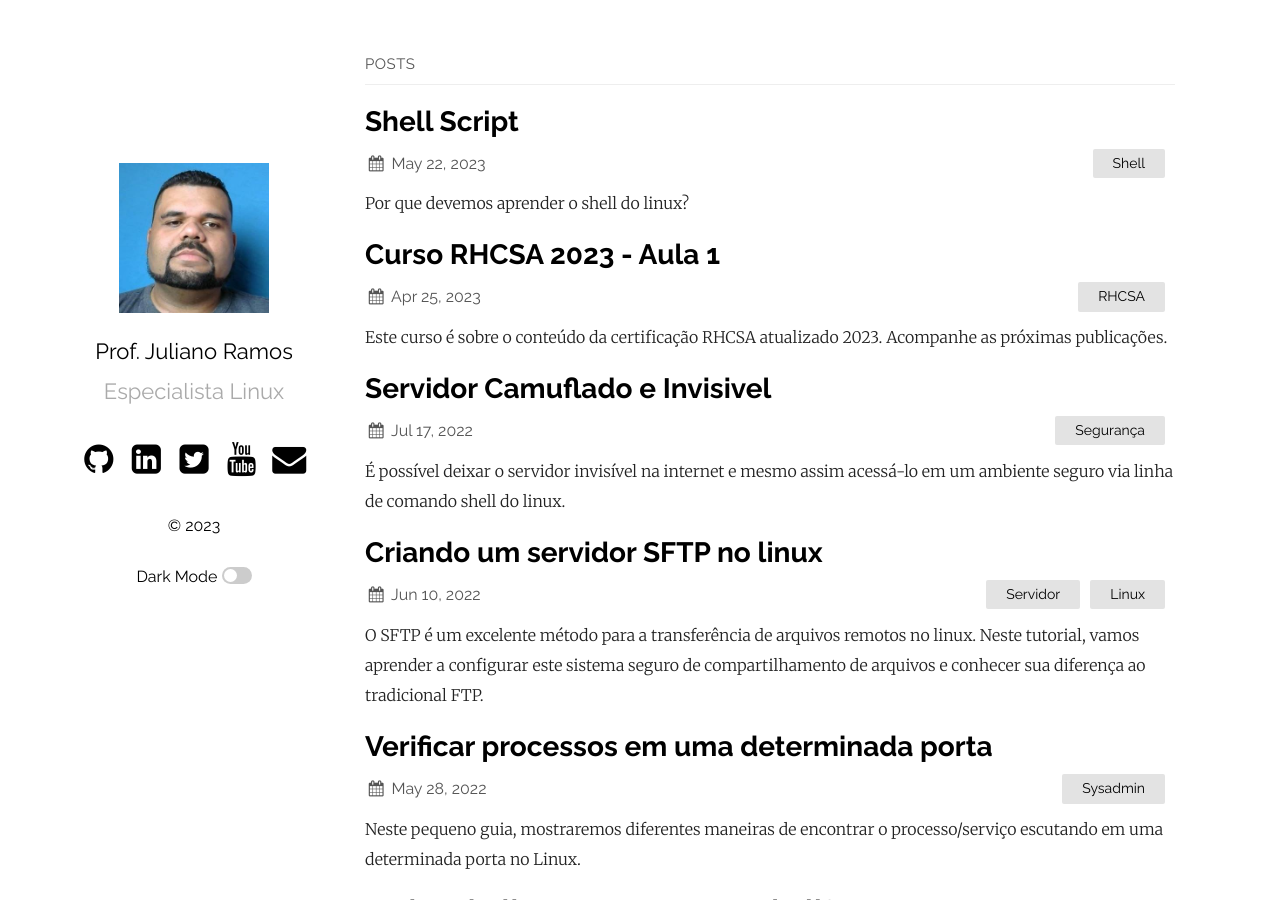
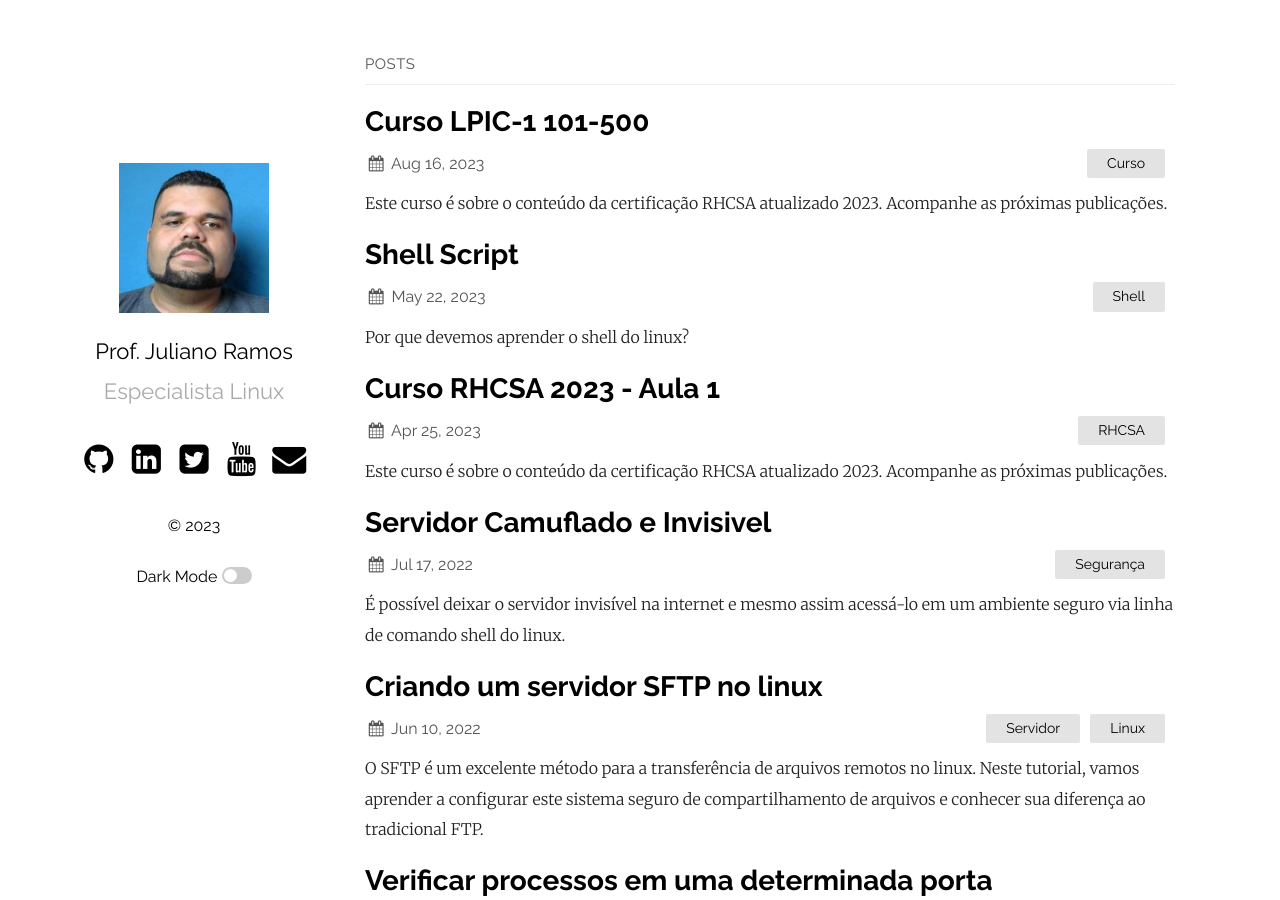
Before and after one commit to profjulianoramos/linux, a Jekyll site: the page built from index.md, in a window 1280 px wide and 900 px high. Built offline with Jekyll 4.4.1, drawn with Linux system fonts in a browser that asks for light colours; a file with an impossible date is left out.

Commit message:
Update 2023-08-16-cursolpic1-101.md

```diff
--- a/_posts/2023-08-16-cursolpic1-101.md
+++ b/_posts/2023-08-16-cursolpic1-101.md
@@ -1,7 +1,7 @@
 ---
 layout: post
-title: Curso RHCSA 2023 - Aula 1
-date:   2023-08-2023 08:27:00 +0530
+title: Curso LPIC-1 101-500
+date:   2023-08-16 08:27:00 +0530
 categories: Curso
 ---
 Este curso é sobre o conteúdo da certificação RHCSA atualizado 2023. Acompanhe as próximas publicações.
```
